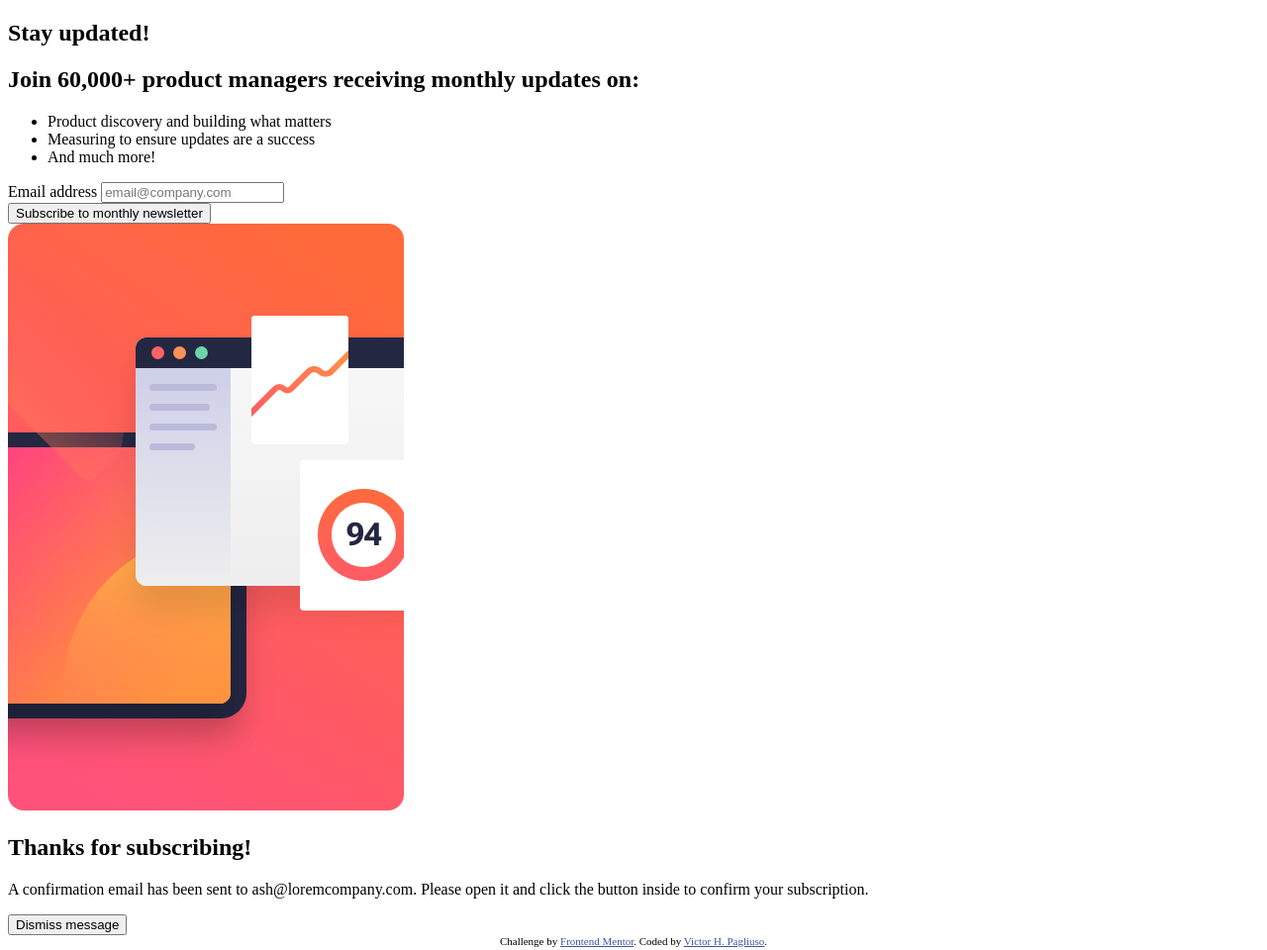
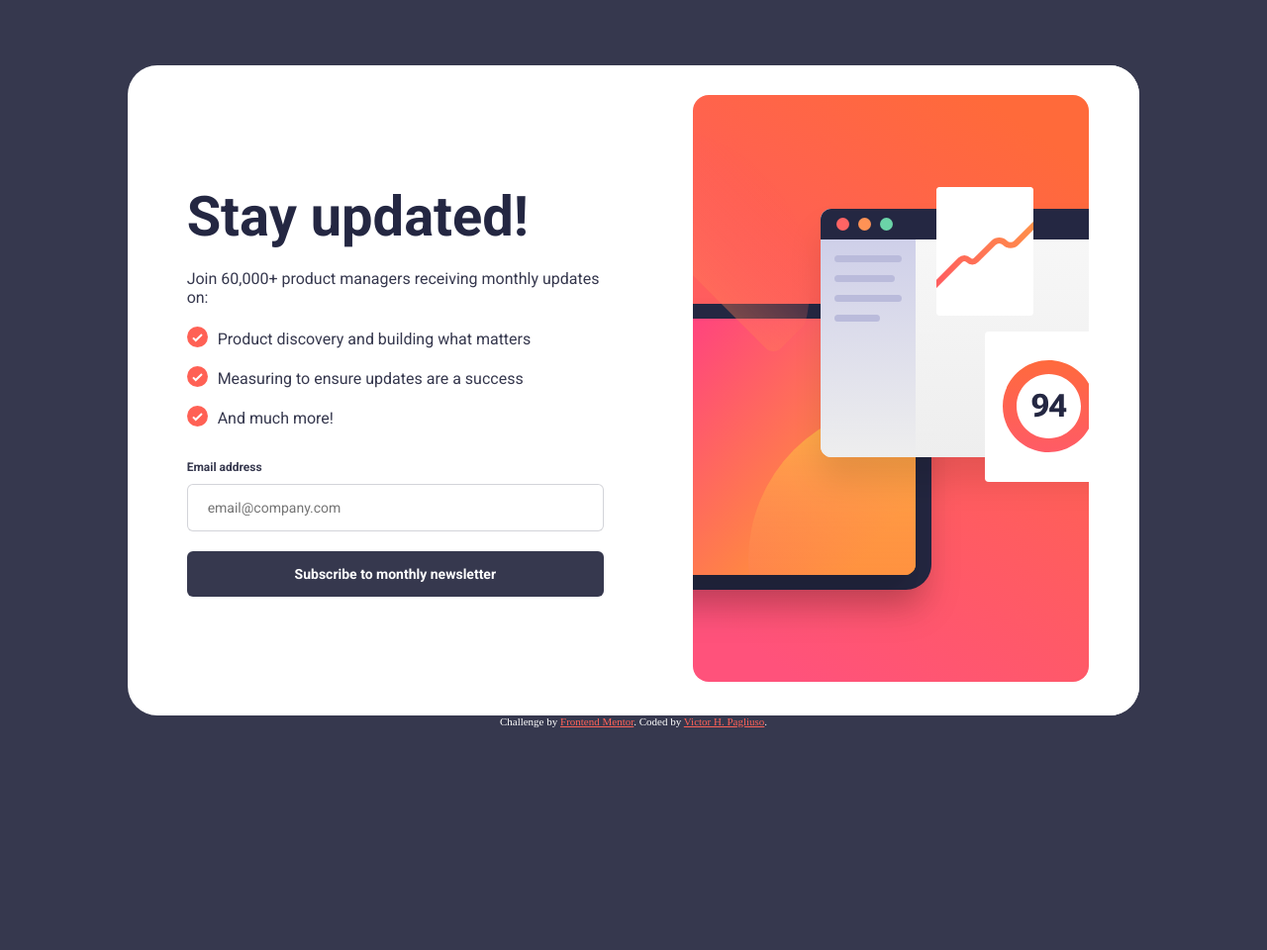
Before and after one commit to Victorhumbert/newsletter-sign-up-with-success-message-main, a plain HTML site: page index.html in a window 1280 px wide. Shown: the whole page at 99% size. After the commit the page ends 800 px from the top, so only its background shows below. Drawn offline with Linux system fonts and the light colour scheme.

Commit message:
script pronto, falta adicionar uma animação e fazer o mobile

```diff
--- a/assets/css/style.css
+++ b/assets/css/style.css
@@ -0,0 +1,178 @@
+@import url("https://fonts.googleapis.com/css2?family=Roboto:wght@400;700&display=swap");
+
+* {
+  margin: 0;
+  padding: 0;
+  box-sizing: border-box;
+  border: none;
+  outline: none;
+  object-fit: cover;
+}
+
+body {
+  background: hsl(235, 18%, 26%);
+  height: 100vh;
+  display: grid;
+  place-content: center;
+}
+
+main {
+  display: none;
+}
+
+main.ativo {
+  display: flex;
+  margin: 0 60px;
+  gap: 30px;
+  background: #fff;
+  border-radius: 30px;
+  align-items: center;
+}
+
+.content-container,
+.img-container {
+  flex: 1;
+  background: #fff;
+  padding: 30px;
+  border-radius: 30px;
+}
+main .content-container {
+  margin-left: 30px;
+}
+
+.content-container h1 {
+  color: hsl(234, 29%, 20%);
+  font-size: 3.5rem;
+  font-family: "Roboto", sans-serif;
+  font-weight: 700;
+  margin-bottom: 20px;
+}
+
+.content-container h2 {
+  color: hsl(235, 18%, 26%);
+  font-family: "Roboto", sans-serif;
+  font-weight: 400;
+  font-size: 1rem;
+  margin-bottom: 20px;
+}
+
+ul {
+  list-style: none;
+  color: hsl(235, 18%, 26%);
+  font-family: "Roboto", sans-serif;
+  font-weight: 400;
+  font-size: 1rem;
+}
+
+ul li {
+  display: flex;
+  align-items: center;
+}
+
+ul li + li {
+  margin-top: 15px;
+}
+
+ul li::before {
+  content: url("/assets/images/icon-list.svg");
+  margin-right: 10px;
+}
+
+form label {
+  margin-top: 30px;
+  font-size: 0.75rem;
+  color: hsl(235, 18%, 26%);
+  font-family: "Roboto", sans-serif;
+  font-weight: 700;
+  display: flex;
+  justify-content: space-between;
+}
+form label span {
+  display: none;
+  color: hsl(4, 100%, 67%);
+}
+form input {
+  border: solid 1px hsla(231, 7%, 60%, 0.4);
+  width: 100%;
+  padding: 15px 20px;
+  color: hsl(235, 18%, 26%);
+  font-family: "Roboto", sans-serif;
+  font-weight: 400;
+  font-size: 0.875rem;
+  transition: 0.3s;
+  border-radius: 6px;
+  margin-top: 10px;
+}
+.send-btn {
+  margin-top: 20px;
+  width: 100%;
+  background: hsl(235, 18%, 26%);
+  color: hsl(0, 0%, 100%);
+  font-family: "Roboto", sans-serif;
+  font-weight: 700;
+  font-size: 0.875rem;
+  padding: 15px;
+  border-radius: 6px;
+  cursor: pointer;
+  transition: 0.3s;
+}
+
+form input:focus {
+  border-color: hsl(235, 18%, 26%);
+}
+.send-btn:hover,
+.send-btn:focus {
+  background: hsl(4, 100%, 67%);
+  box-shadow: 0 10px 30px 0 hsla(4, 100%, 67%, 0.5);
+}
+.success-msg {
+  display: none;
+}
+
+.success-msg.ativo {
+  display: grid;
+  justify-items: center;
+  width: 500px;
+  padding: 60px;
+}
+.success-msg h1::before {
+  display: block;
+  content: url("/assets/images/icon-success.svg");
+}
+
+.success-msg p {
+  color: hsl(235, 18%, 26%);
+  font-family: "Roboto", sans-serif;
+  font-weight: 400;
+  margin-bottom: 30px;
+  line-height: 1.5;
+}
+
+.dimiss-btn {
+  width: 100%;
+  background: hsl(235, 18%, 26%);
+  color: hsl(0, 0%, 100%);
+  font-size: 0.875rem;
+  font-family: "Roboto", sans-serif;
+  font-weight: 700;
+  padding: 15px;
+  border-radius: 6px;
+  cursor: pointer;
+  transition: 0.3s;
+}
+
+.dimiss-btn:hover,
+.dimiss-btn:focus {
+  background: hsl(4, 100%, 67%);
+  box-shadow: 0 10px 30px 0 hsla(4, 100%, 67%, 0.5);
+}
+
+form.erro input {
+  background: hsla(4, 100%, 67%, 0.3);
+  border-color: hsl(4, 100%, 67%);
+  color: hsl(4, 100%, 67%);
+}
+
+form.erro label span {
+  display: block;
+}
--- /dev/null
+++ b/assets/script/modules/submit-btn.js
@@ -0,0 +1,24 @@
+export default function initSubmitEvent() {}
+
+const main = document.querySelector("main");
+const btn = document.querySelector(".send-btn");
+const successMsg = document.querySelector(".success-msg");
+const formInput = document.querySelector("#email");
+const form = document.forms[0];
+
+function submit(event) {
+  event.preventDefault();
+  if (
+    formInput.value &&
+    formInput.value.includes("@", ".com") &&
+    formInput.value.includes(".com")
+  ) {
+    document.querySelector(".email-confirm").innerText = formInput.value;
+    main.classList.remove("ativo");
+    successMsg.classList.add("ativo");
+  } else {
+    form.classList.add("erro");
+  }
+}
+
+btn.addEventListener("click", submit);
--- /dev/null
+++ b/assets/script/script.js
@@ -0,0 +1,2 @@
+import initSubmitEvent from "./modules/submit-btn.js";
+initSubmitEvent();
--- a/index.html
+++ b/index.html
@@ -4,7 +4,6 @@
 <head>
   <meta charset="UTF-8">
   <meta name="viewport" content="width=device-width, initial-scale=1.0"> <!-- displays site properly based on user's device -->
-
   <link rel="icon" type="image/png" sizes="32x32" href="./assets/images/favicon-32x32.png">
   <link rel="stylesheet" href="./assets/css/style.css">
 
@@ -15,10 +14,11 @@
     .attribution {
       font-size: 11px;
       text-align: center;
+      color: #fff;
     }
 
     .attribution a {
-      color: hsl(228, 45%, 44%);
+      color: hsl(4, 100%, 67%);
     }
   </style>
 </head>
@@ -26,10 +26,9 @@
 <body>
 
   <!-- Sign-up form start -->
-  <main>
-    <section>
+  <main class="ativo">
+    <section class="content-container">
       <h1>Stay updated!</h1>
-
       <h2>Join 60,000+ product managers receiving monthly updates on:</h2>
       <ul>
         <li>Product discovery and building what matters</li>
@@ -39,23 +38,24 @@
 
       <form>
         <div>
-          <label for="email">Email address</label>
-          <input type="email" name="email" id="email" placeholder="email@company.com">
+          <label for="email">Email address<span>Valid email required</span></label>
+
+          <input type="email" name="email" id="email" placeholder="email@company.com" required>
         </div>
         <button class="send-btn">Subscribe to monthly newsletter</button>
       </form>
     </section>
-    <div>
+    <div class="img-container">
       <img src="./assets/images/illustration-sign-up-desktop.svg" alt="Imagem ilustrativa de grafico">
     </div>
   </main>
   <!-- Sign-up form end -->
 
   <!-- Success message start -->
-  <section class="success-msg">
+  <section class="success-msg content-container">
     <h1>Thanks for subscribing!</h1>
 
-    <p>A confirmation email has been sent to ash@loremcompany.com.
+    <p>A confirmation email has been sent to <b class="email-confirm">ash@loremcompany.com</b>.
       Please open it and click the button inside to confirm your subscription.</p>
 
     <button class="dimiss-btn">Dismiss message</button>
@@ -66,6 +66,8 @@
     Challenge by <a href="https://www.frontendmentor.io?ref=challenge" target="_blank">Frontend Mentor</a>.
     Coded by <a href="https://www.linkedin.com/in/victor-pagliuso-232458252/">Victor H. Pagliuso</a>.
   </div>
+
+  <script type="module" src="./assets/script/script.js"></script>
 </body>
 
 </html>
```
